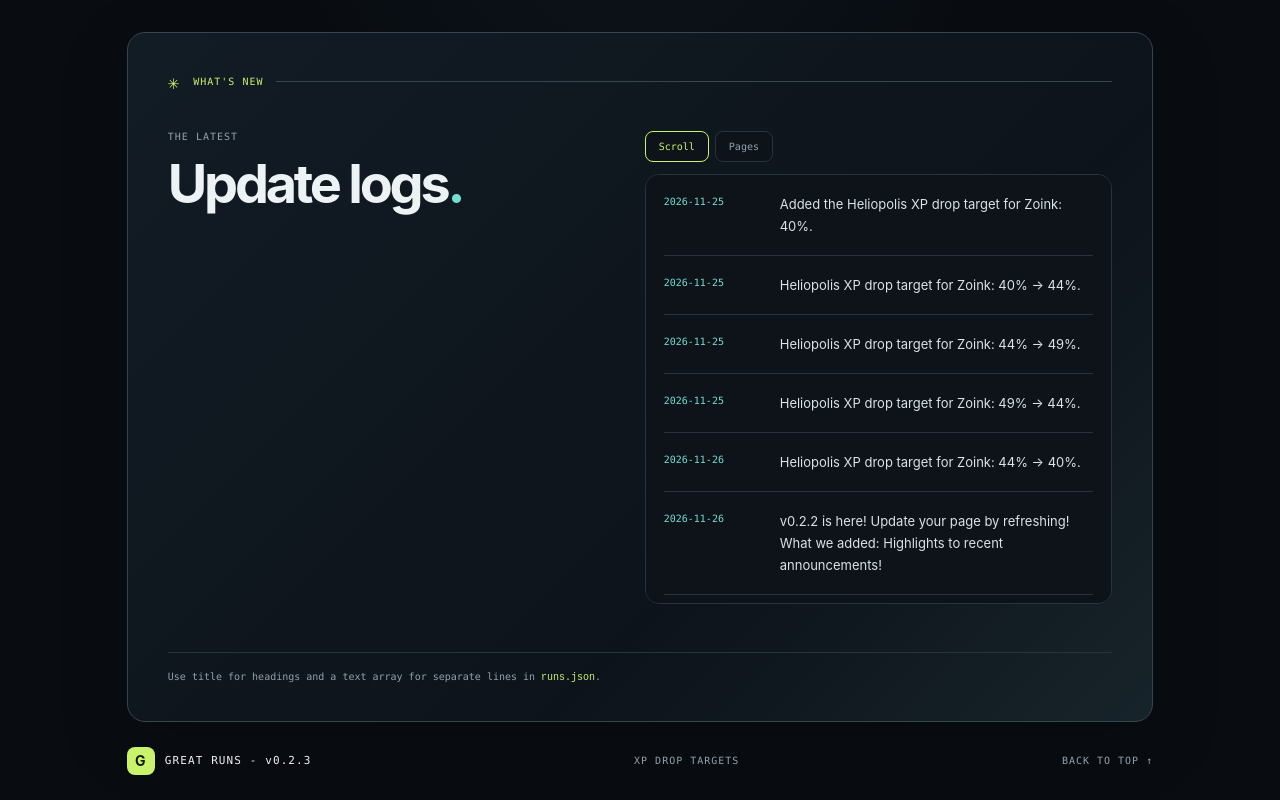
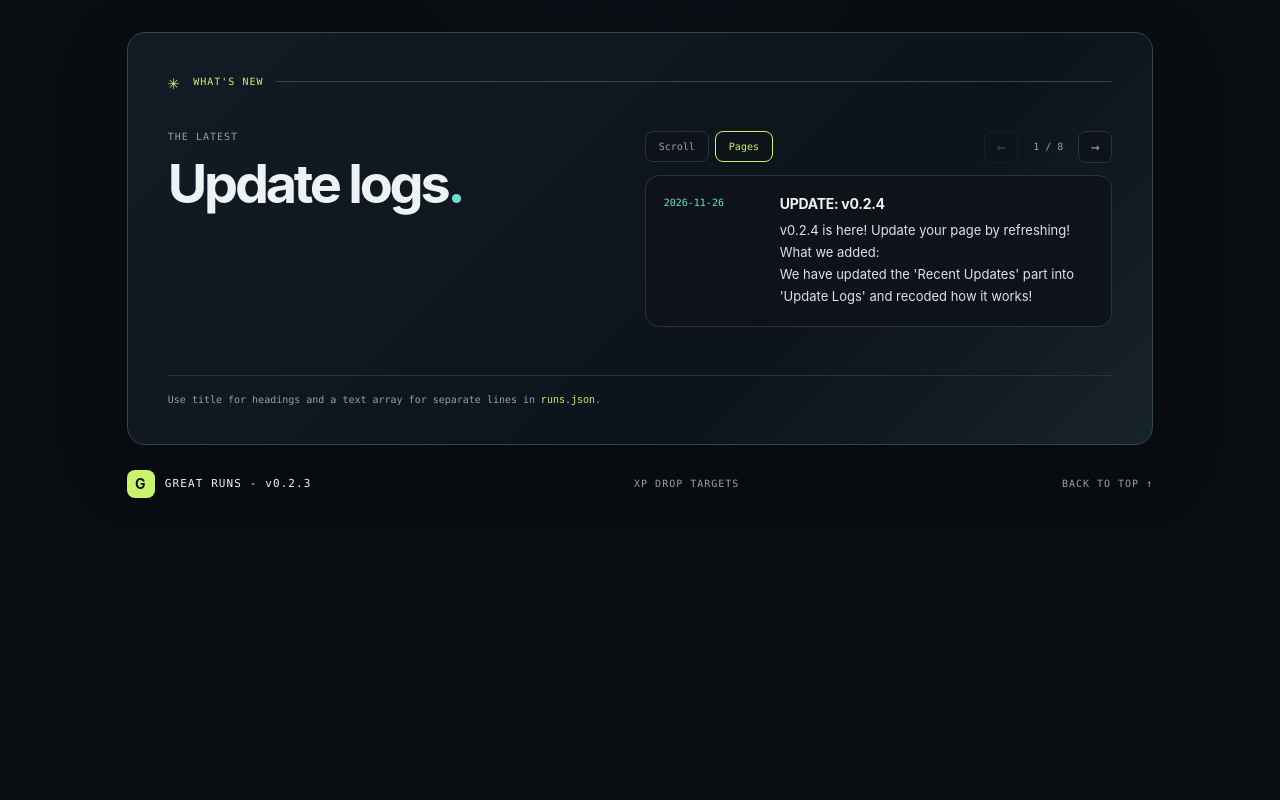
Before and after one commit to Jackaroo3007/great-runs, a plain HTML site: page index.html in a window 1280 px wide. Shown: the part 834-1634 px from the top of the page. After the commit the page ends 1357 px from the top, so only its background shows below. Drawn offline with Linux system fonts and the light colour scheme.

Commit message:
Fix update log order and page size

```diff
--- a/index.html
+++ b/index.html
@@ -268,8 +268,8 @@
         <div>
           <div class="update-view-controls" aria-label="Update log view">
             <div class="view-switch" role="group" aria-label="Choose update log layout">
-              <button class="view-button active" type="button" data-view="scroll" aria-pressed="true">Scroll</button>
-              <button class="view-button" type="button" data-view="pages" aria-pressed="false">Pages</button>
+              <button class="view-button" type="button" data-view="scroll" aria-pressed="false">Scroll</button>
+              <button class="view-button active" type="button" data-view="pages" aria-pressed="true">Pages</button>
             </div>
             <div class="page-controls" id="page-controls" hidden>
               <button class="page-button" id="previous-page" type="button" aria-label="Previous page">←</button>
@@ -340,7 +340,7 @@
 
         const data = await response.json();
         const runs = Array.isArray(data.runs) ? data.runs : [];
-        const updates = (Array.isArray(data.recentUpdates) ? data.recentUpdates : []).slice().reverse();
+        const updates = Array.isArray(data.recentUpdates) ? data.recentUpdates : [];
         const snapshot = JSON.stringify({ title: data.title || 'Great Runs', runs, recentUpdates: updates });
         if (previousBoardSnapshot !== null && snapshot !== previousBoardSnapshot) {
           playUpdateDing();
@@ -487,9 +487,9 @@
       }
     }
 
-    let updateViewMode = 'scroll';
+    let updateViewMode = 'pages';
     let updatePage = 0;
-    const updatesPerPage = 5;
+    const updatesPerPage = 1;
     const pageControls = document.querySelector('#page-controls');
     const pageNumber = document.querySelector('#page-number');
     const previousPage = document.querySelector('#previous-page');
```
